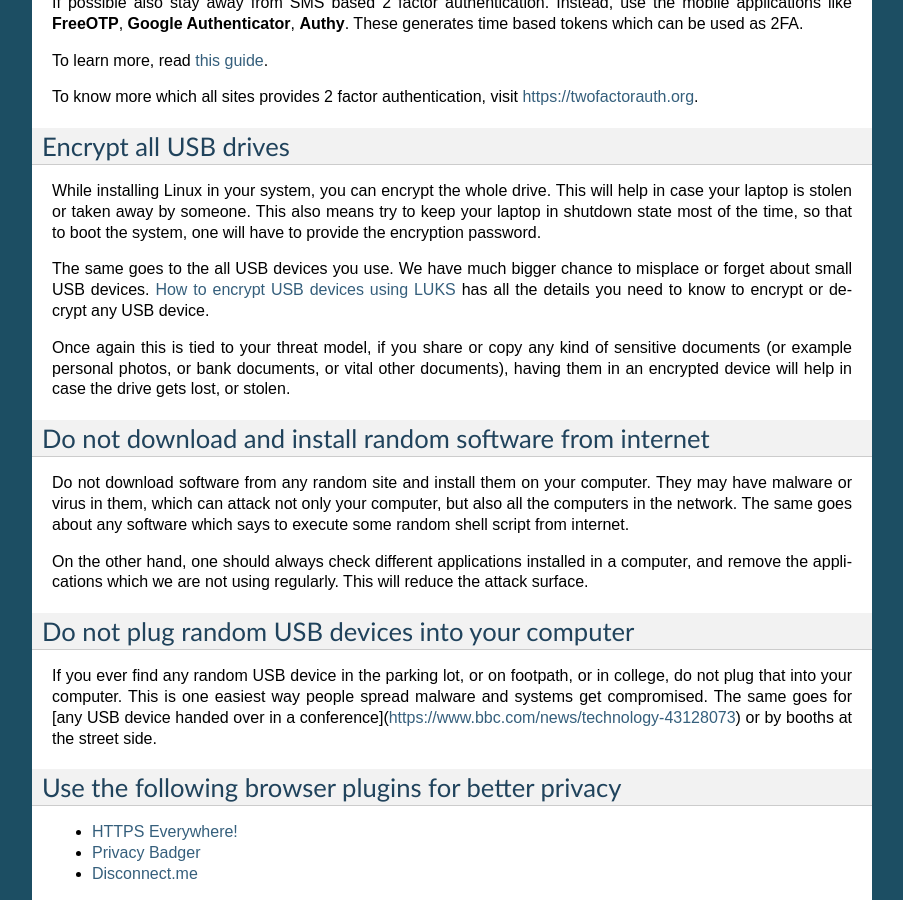
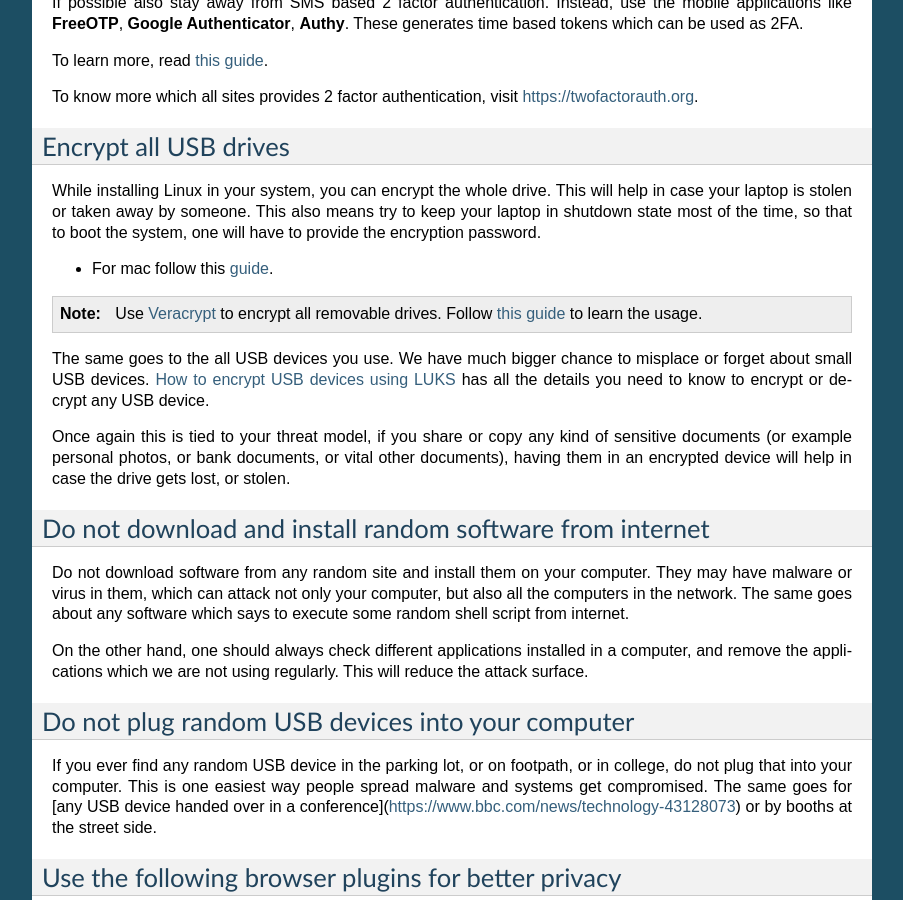
Before and after one commit to kushaldas/summertraining, a Sphinx documentation site: the page built from docs/opsec.rst, in a window 1280 px wide and 900 px high, scrolled down 1866 px. Shown: the whole window, without its empty margins (198-1101 px from the left). Built offline with Sphinx 7.4.7, drawn with Linux system fonts in a browser that asks for light colours.

Commit message:
more encryption options

```diff
--- a/docs/opsec.rst
+++ b/docs/opsec.rst
@@ -103,10 +103,17 @@
 try to keep your laptop in shutdown state most of the time, so that to boot the system,
 one will have to provide the encryption password.
 
+- For mac follow this `guide <https://support.apple.com/en-us/HT204837>`_.
+
+.. note:: Use `Veracrypt <https://www.veracrypt.fr/en/Home.html>`_ to encrypt all removable drives.
+          Follow `this guide <`https://freedom.press/training/encryption-toolkit-media-makers-veracrypt-guide/>`_ to learn the usage.
+
+
 The same goes to the all USB devices you use. We have much bigger chance to
 misplace or forget about small USB devices. `How to encrypt USB devices using
 LUKS <https://kushaldas.in/posts/encrypting-drives-with-luks.html>`_ has all
 the details you need to know to encrypt or decrypt any USB device.
+
 
 Once again this is tied to your threat model, if you share or copy any kind of
 sensitive documents (or example personal photos, or bank documents, or vital
```
